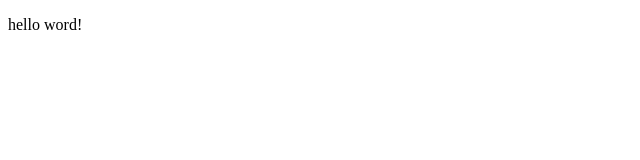
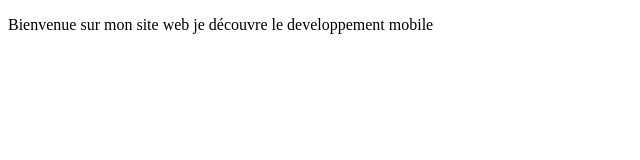
Before and after one commit to Rosa4Mendy/apprendre-git, a plain HTML site: page index.html in a window 1280 px wide. Shown: the whole page, without its empty margins (0-640 px from the left). Drawn offline with Linux system fonts and the light colour scheme.

Commit message:
écriture du message de bienvenue

```diff
--- a/index.html
+++ b/index.html
@@ -6,6 +6,6 @@
     <title>Document</title>
 </head>
 <body>
-    <p>hello word!</p>
+    <p>Bienvenue sur mon site web je découvre le developpement mobile</p>
 </body>
 </html>
```
